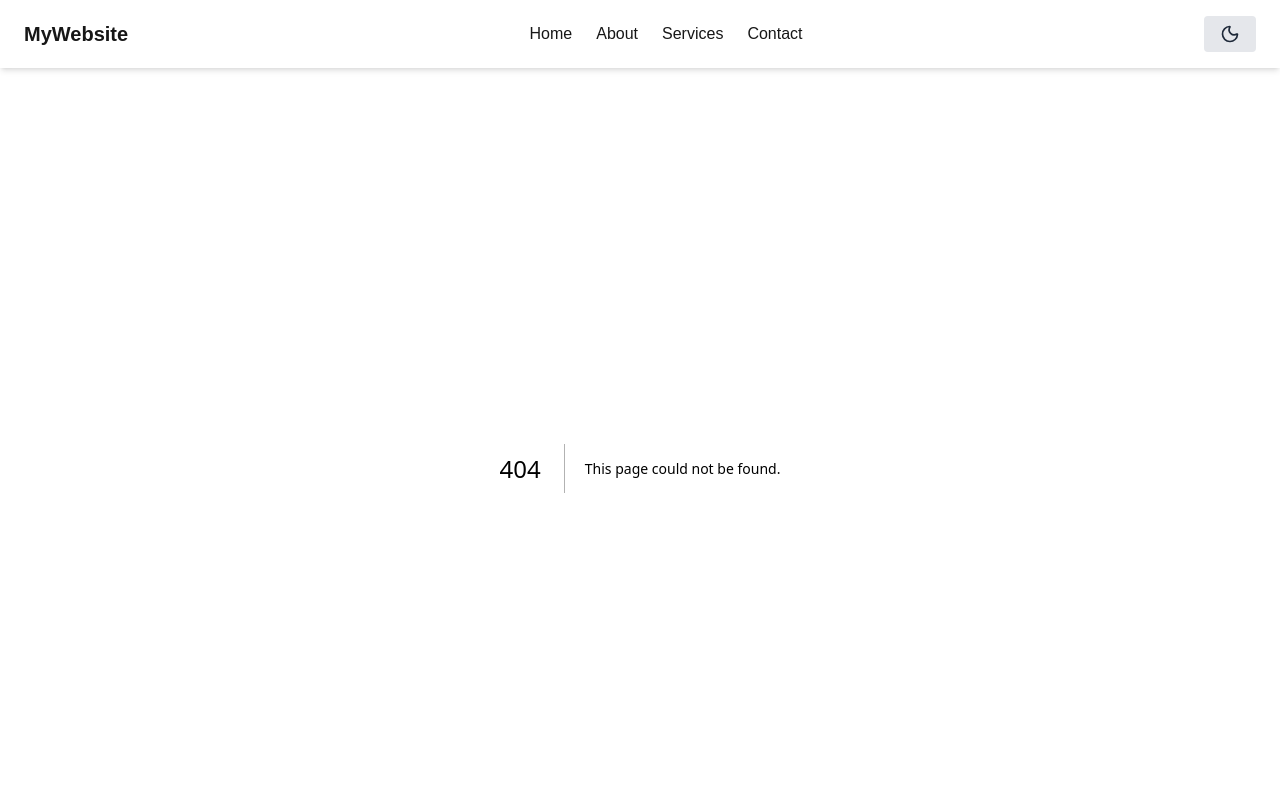
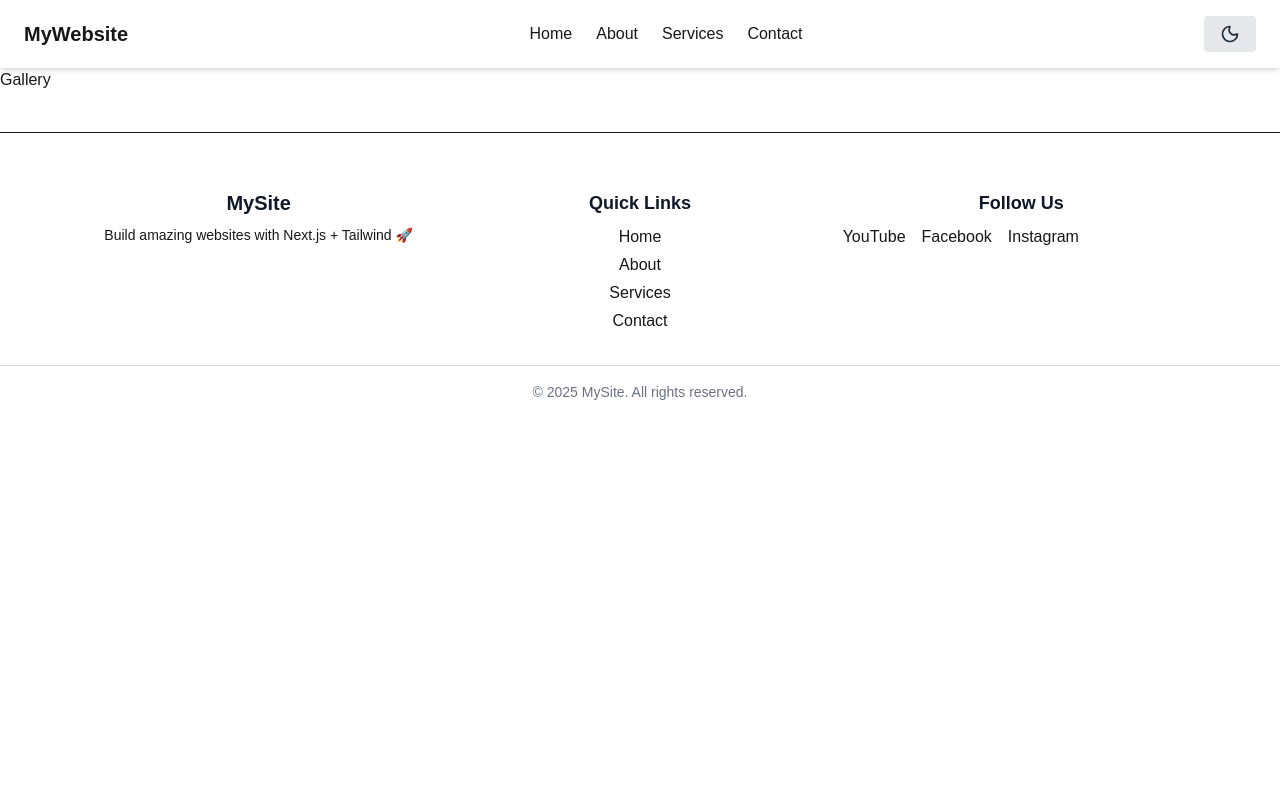
Before and after one commit to madhumitasugandhi/Next_Project, a Next.js app in the folder nextjs_project/: page /gallery in a window 1280 px wide. Before the commit this address had no page. Shown: the top 800 px of the page. Built offline with nearby package versions, Linux system fonts and the light colour scheme.

Commit message:
Gallery folder added.

```diff
--- /dev/null
+++ b/nextjs_project/app/gallery/page.jsx
@@ -0,0 +1,9 @@
+import React from 'react'
+
+export const Gallery = async () => {
+  return (
+    <div>Gallery</div>
+  )
+}
+
+export default Gallery;
```
